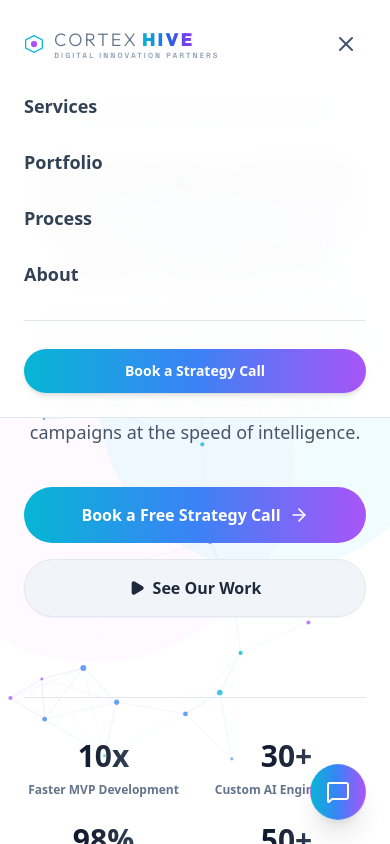
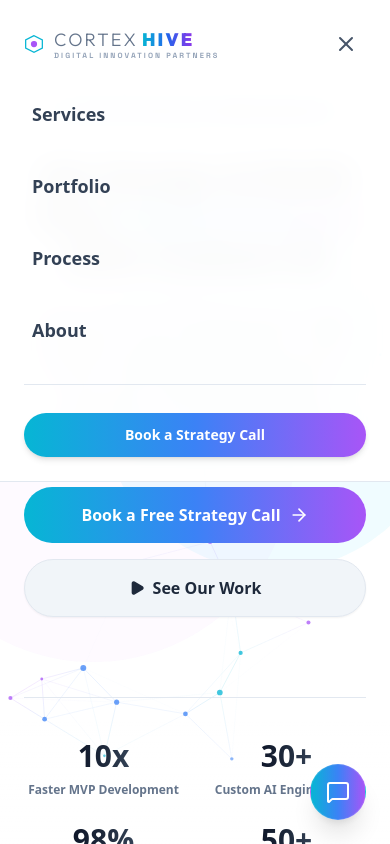
Before and after one commit to CortexHive/site1, a Next.js app: page / in a window 390 px wide. Both pictures are taken after a click on the button 346 px from the left and 44 px from the top of the page. Shown: the top 844 px of the page. Built offline with nearby package versions, Linux system fonts and the light colour scheme.

Commit message:
fix: improve mobile navigation menu links tap target size and behavior for Android compatibility

```diff
--- a/src/components/header.tsx
+++ b/src/components/header.tsx
@@ -120,7 +120,7 @@ export default function Header() {
                   key={link.name}
                   href={link.href}
                   onClick={(e) => handleNavClick(e, link.href)}
-                  className="text-lg font-semibold text-slate-700 hover:text-slate-900 transition-colors py-1"
+                  className="block w-full text-left text-lg font-semibold text-slate-700 hover:text-slate-900 transition-colors py-3 px-2 active:bg-slate-50 rounded-lg"
                 >
                   {link.name}
                 </a>
```
